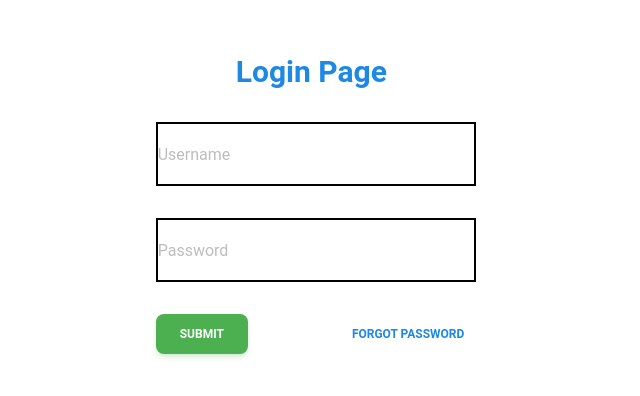
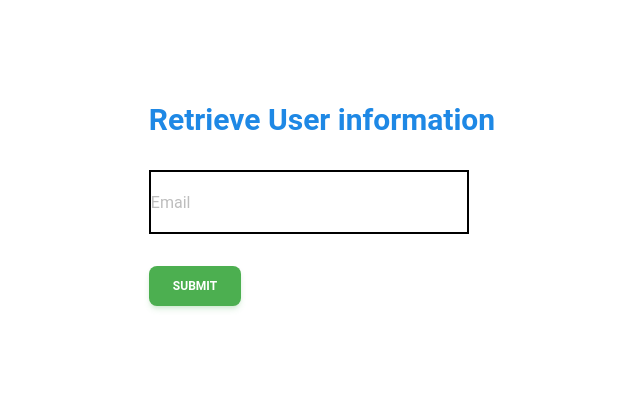
Before and after one commit to TuongVu1992/test-tailwind-deploy, a React (Create React App) app: page /ForgotPassWordPage in a window 1280 px wide. Shown: the part 196-592 px from the top of the page, without its empty margins (318-958 px from the left). Built offline with nearby package versions, Linux system fonts and the light colour scheme.

Commit message:
add homepage and forgetpage

```diff
--- a/src/App.js
+++ b/src/App.js
@@ -1,46 +1,16 @@
 import './index.css';
-import React from 'react';
-import {Button } from "@material-tailwind/react";
-import { useState} from 'react';
+import { BrowserRouter as Router, Routes, Route} from 'react-router-dom';
+import HomePage from './HomePage';
+import ForgotPassWordPage from './ForgotPassWordPage';
 
 function App() {
-  const[UserName, setUserName] = useState("");
-  const[PassWord, setPassWord] = useState("");
-
-   // listen then stored the userName and passWord
-
-
-
-   const checkSubmiteButton = () =>{
-  //   if (UserName === "theTuongVu" && PassWord === "testingStuff") {
-  //     return console.log("it is correct");
-  //  console.log(UserName, PassWord)
-  //   }
-  }
-
-  const checkForgotPasswordButton = () =>{
-
-  }
-
-  return (
-    <div className= "grid h-screen place-content-center">
-      <div className= " text-3xl font-bold text-blue-600  ml-20 pb-8">
-        <h1> Login Page</h1>
-      </div>
-
-      <div className="mb-8">
-        <input className=" h-16 w-80 border-solid border-2 border-black " placeholder = "Username"/>
-      </div>
-
-    <div className="mb-8">
-      <input className = " h-16 w-80 border-solid border-2 border-black" placeholder="Password"/>
-    </div>
-
-    <div className="flex w-max gap-4 ">
-      <Button variant="filled"  color ="green" onClick={checkSubmiteButton}> Submit</Button>
-      <Button variant= "text" className = "ml-16 text-blue-600" onClick={checkForgotPasswordButton}> Forgot Password</Button>
-    </div>
-    </div>
+  return(
+    <Router>
+      <Routes>
+        <Route path = "/" element = {<HomePage />}/>
+        <Route path = "/ForgotPassWordPage" element = {<ForgotPassWordPage />}/>
+      </Routes>
+    </Router>
   );
 }
 
--- /dev/null
+++ b/src/ForgotPassWordPage.js
@@ -0,0 +1,34 @@
+import './index.css';
+import React from 'react';
+import {Button} from "@material-tailwind/react";
+import {useState} from 'react';
+
+function ForgotPassWordPage() {
+  const[UserEmail, setUserEmail] = useState("");
+
+  // check the input that the user input information via check submit button
+  const checkSubmiteButton = () =>{
+//     if (UserName === "theTuongVu" && PassWord === "testingStuff") {
+//      console.log("it is correct");
+//    } else{
+//      console.log("it false");
+//   }
+}
+  return (
+    <div className= "grid h-screen place-content-center">
+      <div className= " text-3xl font-bold text-blue-600 pb-8">
+        <h1> Retrieve User information</h1>
+      </div>
+
+      <div className="mb-8">
+       <input className=" h-16 w-80 border-solid border-2 border-black " placeholder = "Email" onChange={(event) => setUserEmail(event.target.value)}/>
+      </div>
+
+    <div className="flex w-max gap-4 ">
+      <Button variant="filled"  color ="green" onClick={checkSubmiteButton}> Submit</Button>
+    </div>
+    </div>
+  );
+}
+
+export default ForgotPassWordPage;
--- /dev/null
+++ b/src/HomePage.js
@@ -0,0 +1,50 @@
+import './index.css';
+import React from 'react';
+import {Button} from "@material-tailwind/react";
+import {useState} from 'react';
+import {useNavigate} from 'react-router-dom';
+
+function HomePage() {
+  const[UserEmail, setUserEmail] = useState("");
+  const[PassWord, setPassWord] = useState("");
+  let navigate = useNavigate("");
+
+  // check the input that the user input information via check submit button
+  const checkSubmiteButton = () =>{
+    if (UserEmail === "theTuongVu@gmail.com" && PassWord === "testingStuff") {
+     console.log("it is correct");
+   } else{
+     console.log("it false");
+  }
+}
+  // check the forgot password button and link to a new forget password page
+  const checkForgotPasswordButton = () =>{
+     console.log("checking stuff");
+     navigate("/ForgotPassWordPage");
+  }
+
+  return (
+    <div className= "grid h-screen place-content-center">
+      <div className= " text-3xl font-bold text-blue-600  ml-20 pb-8">
+        <h1> Login Page</h1>
+      </div>
+
+      <div className="mb-8">
+       <input className=" h-16 w-80 border-solid border-2 border-black " placeholder = "Email" onChange={(event) => setUserEmail(event.target.value)}/>
+      </div>
+
+    <div className="mb-8">
+      <input className = " h-16 w-80 border-solid border-2 border-black" placeholder="Password" onChange={(event) => setPassWord(event.target.value)}/>
+    </div>
+
+    <div className="flex w-max gap-4 ">
+      <Button variant="filled"  color ="green" onClick={checkSubmiteButton}> Submit</Button>
+        <Button variant= "text" className = "ml-16 text-blue-600"  color = "white" onClick={checkForgotPasswordButton}>
+          Forgot Password
+        </Button>
+    </div>
+    </div>
+  );
+}
+
+export default HomePage;
```
